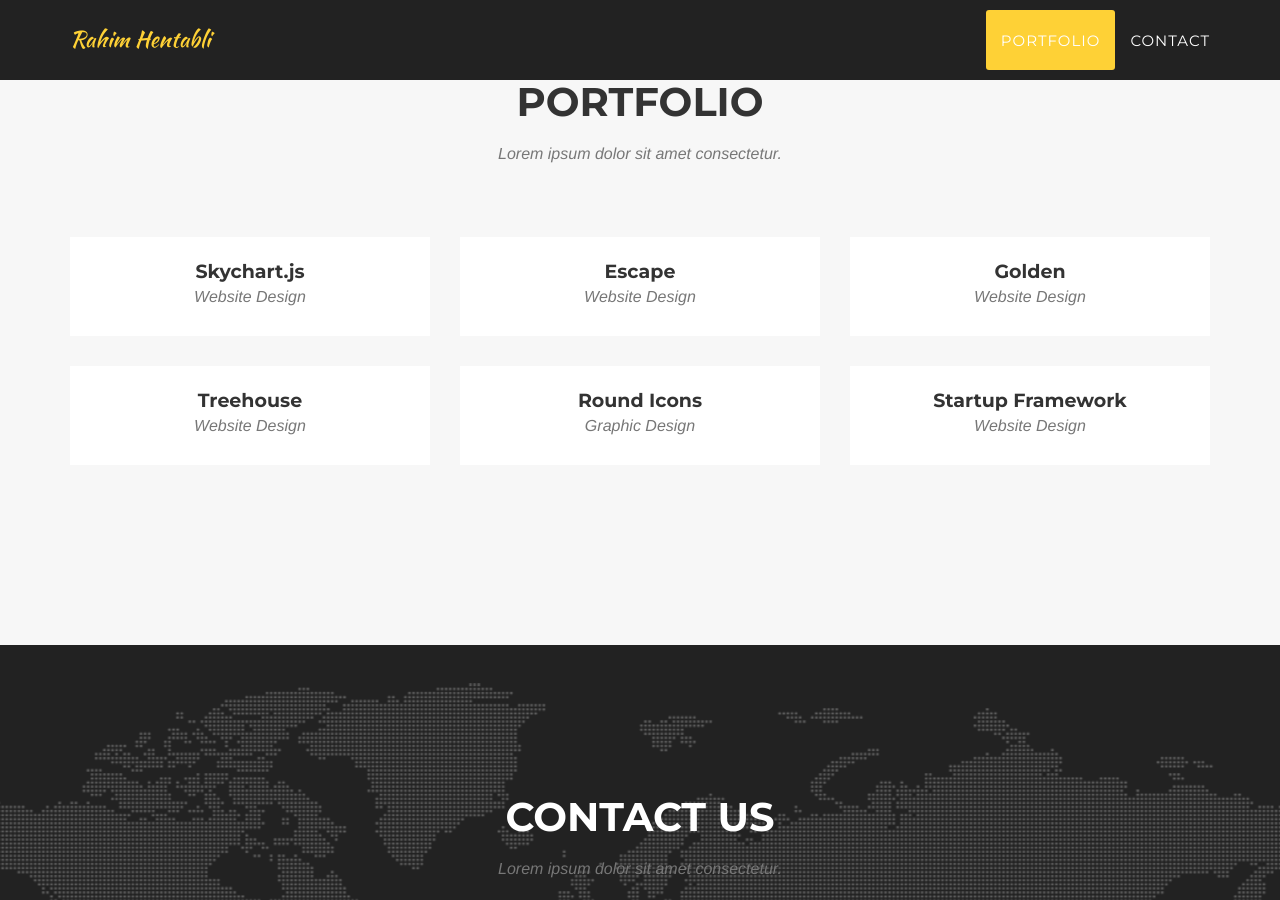
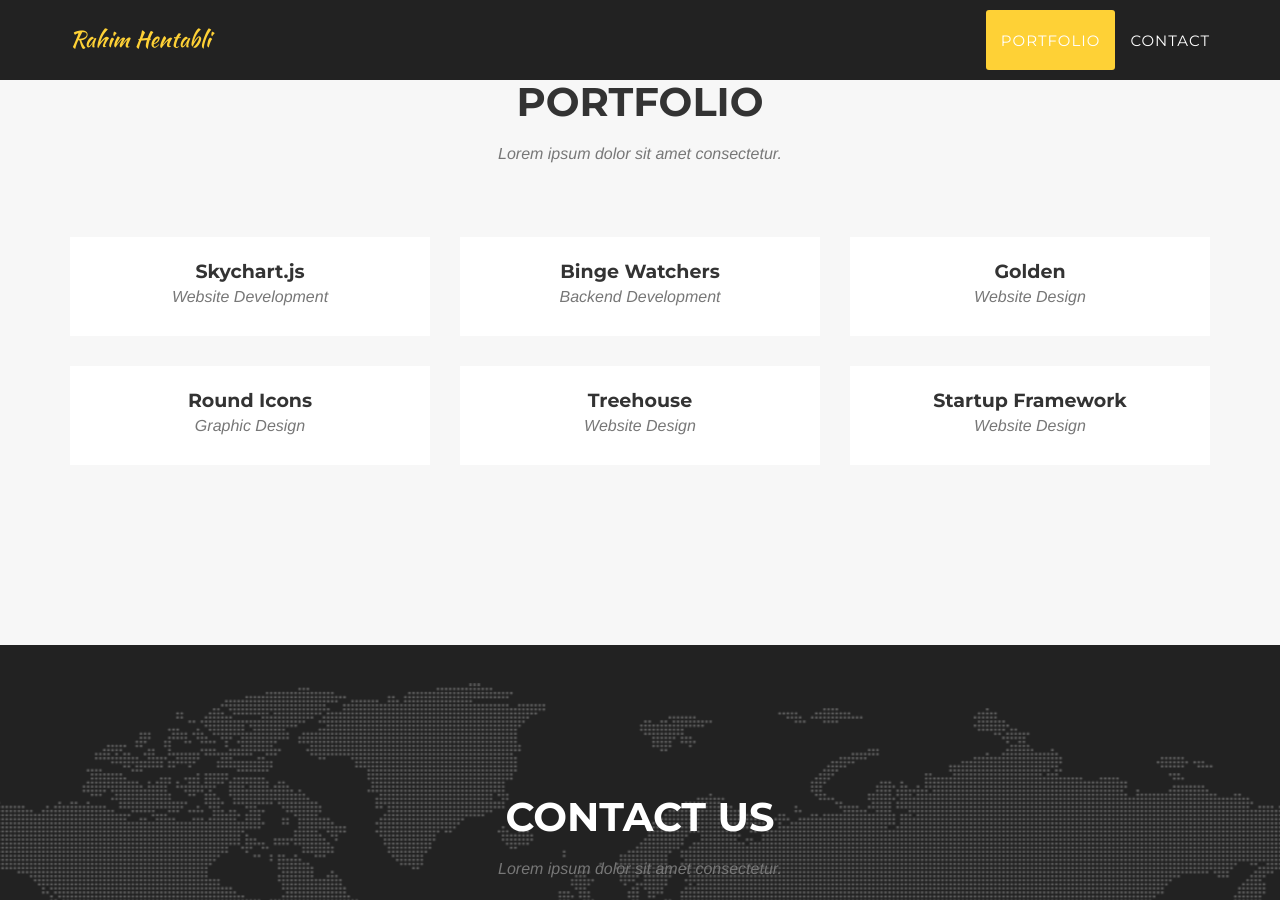
Before and after one commit to abdelrahim-hentabli/abdelrahim-hentabli.github.io, a Jekyll site: the page built from _posts/0000-00-00-project-3.markdown, in a window 1280 px wide and 900 px high, scrolled down 828 px. Built offline with Jekyll 4.4.1, drawn with Linux system fonts in a browser that asks for light colours; some web fonts are replaced.

```diff
--- a/_posts/2014-07-16-project-3.markdown
+++ b/_posts/0000-00-00-project-2.markdown
@@ -1,15 +1,15 @@
 ---
-title: Golden
-subtitle: Website Design
+title: Binge Watchers
+subtitle: Backend Development
 layout: default
-modal-id: 3
-date: 2014-07-16
-img: golden.png
-thumbnail: golden-thumbnail.png
+modal-id: 2
+date: 2019-05-01
+img: escape.png
+thumbnail: escape-thumbnail.png
 alt: image-alt
-project-date: April 2014
+project-date: June 2019
 client: Start Bootstrap
-category: Web Development
+category: Backend Development
 description: Lorem ipsum dolor sit amet, usu cu alterum nominavi lobortis. At duo novum diceret. Tantas apeirian vix et, usu sanctus postulant inciderint ut, populo diceret necessitatibus in vim. Cu eum dicam feugiat noluisse.
 
 ---
--- a/_posts/2014-07-17-project-2.markdown
+++ b/_posts/0000-00-00-project-3.markdown
@@ -1,11 +1,11 @@
 ---
-title: Escape
+title: Golden
 subtitle: Website Design
 layout: default
-modal-id: 2
-date: 2014-07-17
-img: escape.png
-thumbnail: escape-thumbnail.png
+modal-id: 3
+date: 2014-07-16
+img: golden.png
+thumbnail: golden-thumbnail.png
 alt: image-alt
 project-date: April 2014
 client: Start Bootstrap
--- a/_posts/2014-07-18-project-1.markdown
+++ b/_posts/0000-00-00-skychart.js.markdown
@@ -1,6 +1,6 @@
 ---
 title: Skychart.js
-subtitle: Website Design
+subtitle: Website Development
 layout: default
 modal-id: 1
 date: 2020-04-24
```
Also changed, not shown: _posts/0000-00-00-project-4.markdown (renamed from _posts/2014-07-15-project-4.markdown), _posts/0000-00-00-project-5.markdown (renamed from _posts/2014-07-14-project-5.markdown), _posts/0000-00-00-project-6.markdown (renamed from _posts/2014-07-13-project-6.markdown), img/portfolio/dreams-thumbnail.png (deleted), img/portfolio/dreams.png (deleted).
